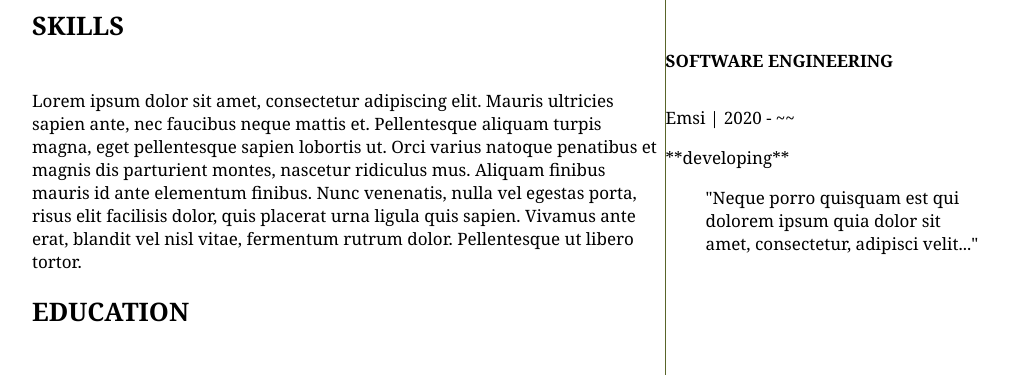
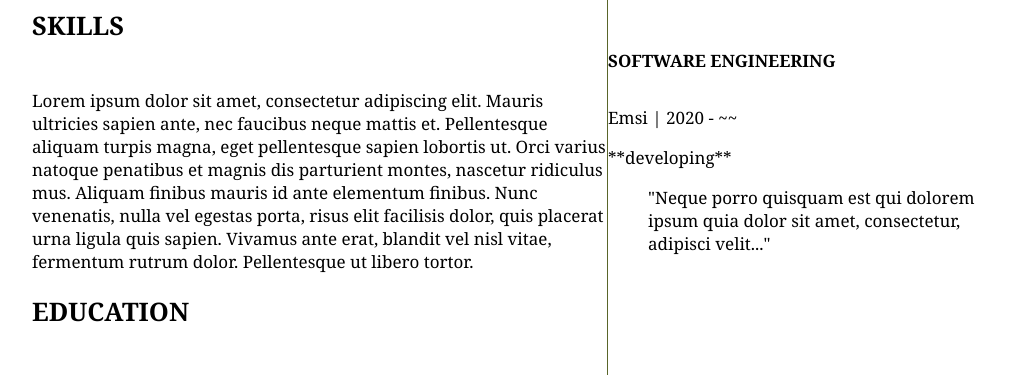
Before and after one commit to bilalobe/ho, a plain HTML site: page index.html in a window 1280 px wide. Shown: the part 496-871 px from the top of the page, without its empty margins (128-1151 px from the left). Drawn offline with Linux system fonts and the light colour scheme.

Commit message:
Update style.css

```diff
--- a/style.css
+++ b/style.css
@@ -23,7 +23,7 @@ h3 {
 
 } main {
     display: grid;
-    grid-template-columns: 66% 33%;
+    grid-template-columns: 60% 40%;
     margin-top: 4em;
 }
 
```
